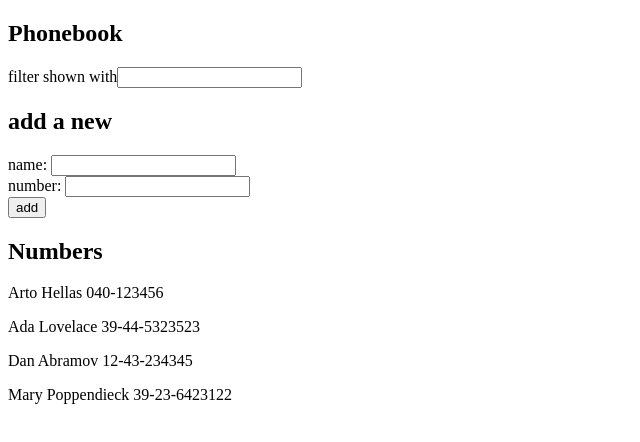
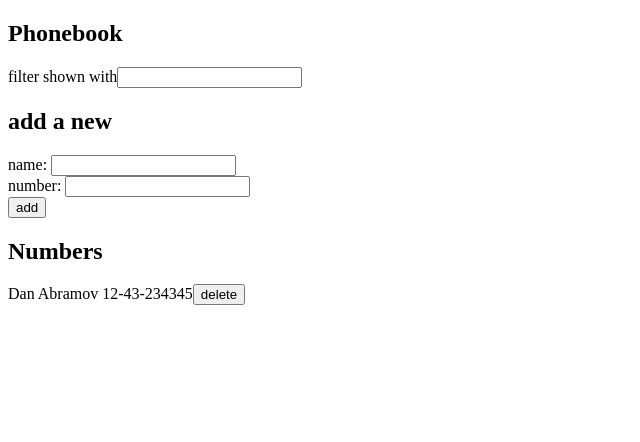
Before and after one commit to notmuchwby/fullstackopen, a React (Create React App) app in the folder part2/phonebook/: page / in a window 1280 px wide. Shown: the top 442 px of the page, without its empty margins (0-640 px from the left). Built offline with nearby package versions, Linux system fonts and the light colour scheme; data requests are answered from the project's data file.

Commit message:
2.15-2.17 completed

```diff
--- /dev/null
+++ b/part2/phonebook/db.json
@@ -0,0 +1,9 @@
+{
+  "persons": [
+    {
+      "name": "Dan Abramov",
+      "number": "12-43-234345",
+      "id": 3
+    }
+  ]
+}
--- a/part2/phonebook/src/App.js
+++ b/part2/phonebook/src/App.js
@@ -1,29 +1,48 @@
-import React, { useState } from 'react'
+import React, { useState, useEffect } from 'react'
+import DisplayPersons from './components/display'
+import FilterPersons from './components/filter'
+import AddPersonsForm from './components/add'
+import personService from './services/persons'
 
 const App = () => {
-  const [persons, setPersons] = useState([
-    { name: 'Arto Hellas', number: '040-123456' },
-    { name: 'Ada Lovelace', number: '39-44-5323523' },
-    { name: 'Dan Abramov', number: '12-43-234345' },
-    { name: 'Mary Poppendieck', number: '39-23-6423122' }
-  ])
+  const [ persons, setPersons] = useState([])
   const [ newName, setNewName ] = useState('')
   const [ newNumber, setNewNumber ] = useState('')
   const [ findPerson, setFindPeson ] = useState('')
 
+  const fetchPersons = () => {
+    personService.getAll().then(setPersons)
+  }
 
-  const addName = (event) => {
+  useEffect(fetchPersons, [])
+
+  const deletePerson = (id) => {
+    if (window.confirm("Do you want to delete this person?")) {
+      personService.deletePerson(id)
+      fetchPersons()
+    }
+  }
+
+  const addPerson = (event) => {
+    console.log("it works")
     event.preventDefault();
     const samePerson = persons.some(person => person.name === newName)
     const sameNumber = persons.some(person => person.number === newNumber)
+
+    const newPerson = {
+      name: newName,
+      number: newNumber
+    }
 
     if(samePerson || sameNumber) {
       alert("that name or the phone is already in a phonebook")
       setNewName('');
       setNewNumber('');
     } else {
-      setPersons(persons.concat({ name: newName ,
-                                  number : newNumber}))
+      personService.createPerson(newPerson)
+      .then(returnedPerson => {
+        setPersons(persons.concat(returnedPerson))
+      })
       setNewName('');
       setNewNumber('');
     }
@@ -44,49 +63,19 @@ const App = () => {
   }
 
 
-  const PersonFrom = ({addName, handleAddName, handleAddNumber}) => {
-    return (
-      <form onSubmit={addName}>
-        <div>
-          name: <input value={newName} onChange={handleAddName}/>
-        </div>
-        <div>
-          number: <input value={newNumber} onChange={handleAddNumber}/>
-        </div>
-        <div>
-          <button type="submit">add</button>
-        </div>
-    </form>
-    )
-  }
-
-  const DisplayPersons = ({persons}) => {
-    if(findPerson === '') {
-      return (
-        <div>
-          {persons.map(person => <p key={person.name}>{person.name} {person.number}</p>)}
-        </div>
-      )
-    } else {
-      const foundPeople = persons.filter(person => person.name.toLowerCase().includes(findPerson.toLowerCase()))
-      return (
-        <div>
-         {foundPeople.map(person => <p key={person.name}>{person.name} {person.number}</p>)}
-        </div>
-      )
-    }
-  }
-
   return (
     <div>
       <div>
         <h2>Phonebook</h2>
-        filter shown with<input value={findPerson} onChange={handleFindPerson}/>
-      </div>
-      <h2>add a new</h2>
-      <PersonFrom addName={addName} handleAddName={handleAddName} handleAddNumber={handleAddNumber}/>
-      <h2>Numbers</h2>
-      <DisplayPersons persons={persons}/>
+        </div>
+        <FilterPersons persons={persons} findPerson={findPerson} handleFindPerson={handleFindPerson} />
+
+        <h2>add a new</h2>
+        <AddPersonsForm addPerson={addPerson} newName={newName} newNumber={newNumber}
+        handleAddName={handleAddName} handleAddNumber={handleAddNumber}/>
+
+        <h2>Numbers</h2>
+        <DisplayPersons persons={persons} findPerson={findPerson} deletePerson={deletePerson}/>
     </div>
   )
 }
--- /dev/null
+++ b/part2/phonebook/src/components/add.js
@@ -0,0 +1,17 @@
+const AddPersonsForm = ({addPerson, newName, newNumber, handleAddName, handleAddNumber}) => {
+    return (
+      <form onSubmit={addPerson}>
+        <div>
+          name: <input value={newName} onChange={handleAddName}/>
+        </div>
+        <div>
+          number: <input value={newNumber} onChange={handleAddNumber}/>
+        </div>
+        <div>
+          <button type="submit">add</button>
+        </div>
+    </form>
+    )
+  }
+
+export default AddPersonsForm
--- /dev/null
+++ b/part2/phonebook/src/components/display.js
@@ -0,0 +1,23 @@
+const DisplayPersons = ({persons, findPerson, deletePerson}) => {
+    // Display all people if input field is empty
+    if(findPerson === '') {
+      return (
+        <div>
+          {persons.map(person => <p key={person.name}>{person.name} {person.number}
+          <button onClick={() => deletePerson(person.id)}>delete</button></p>)}
+        </div>
+      )
+    }
+    // Displays people that have same characters in the list
+    else {
+      const foundPeople = persons.filter(person => person.name.toLowerCase().includes(findPerson.toLowerCase()))
+      return (
+        <div>
+         {foundPeople.map(person => <p key={person.name}>{person.name} {person.number}
+         <button onClick={() => deletePerson(person.id)}>delete</button> </p>)}
+        </div>
+      )
+    }
+  }
+
+export default DisplayPersons
--- /dev/null
+++ b/part2/phonebook/src/components/filter.js
@@ -0,0 +1,9 @@
+const FilterPersons = ({persons, findPerson, handleFindPerson}) => {
+    return (
+      <div>
+        filter shown with<input persons={persons} value={findPerson} onChange={handleFindPerson}/>
+      </div>
+    )
+  }
+
+export default FilterPersons
--- /dev/null
+++ b/part2/phonebook/src/services/persons.js
@@ -0,0 +1,30 @@
+import axios from 'axios'
+
+const baseUrl = 'http://localhost:3001/persons'
+
+const getAll = () => {
+    const request = axios.get(baseUrl)
+    return request.then(response => response.data)
+}
+
+const createPerson = (newPerson) => {
+    const request = axios.post(baseUrl, newPerson)
+    return request.then(response => response.data)
+}
+
+const deletePerson = (id) => {
+    axios.delete(`${baseUrl}/${id}`)
+}
+
+// const changeNumber = (id, persons, newNumber, setPersons) => {
+//     const personToChange = persons.find(person => person.id === id)
+//     const changedPersons = {...personToChange, number: newNumber}
+
+//     return axios.put(`${baseUrl}/${id}`, changedPersons)
+//     .then(returnedPersons => {
+//         setPersons(returnedPersons.map(person => person.id !== id ? person : changedPersons))
+//     })
+// }
+
+const personService = {getAll, createPerson, deletePerson}
+export default personService
```
Also changed, not shown: part2/phonebook/package.json (+6 -1 lines), part2/phonebook/src/components/deleteperson.js (added, +12 -0 lines), 1 other file (tests, documents, lock files or other folders).
